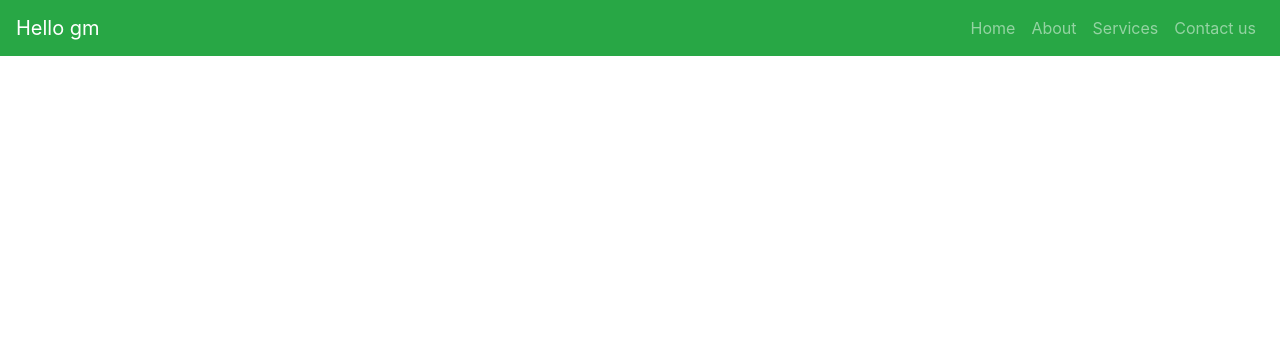
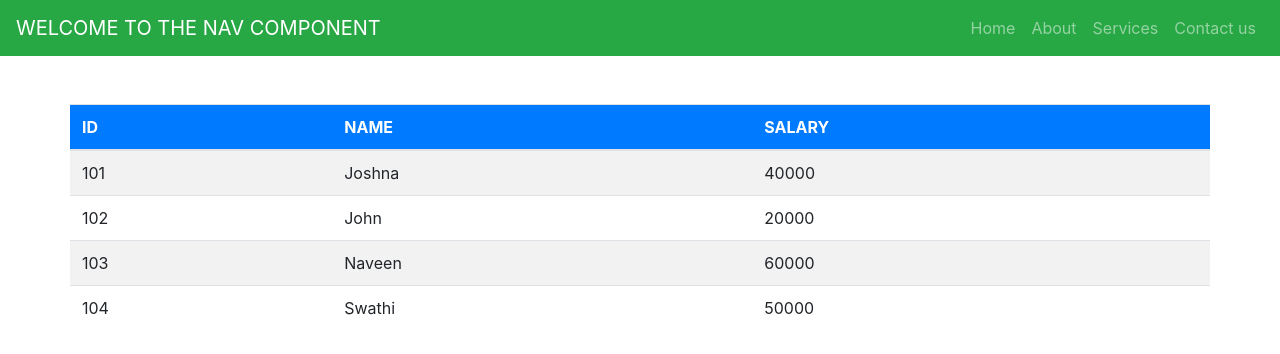
Before and after one commit to Joshnagowd/bootstrap, a plain HTML site: page Employee.html in a window 1280 px wide. Drawn offline with Linux system fonts and the light colour scheme.

Commit message:
multiscreen

```diff
--- a/Employee.html
+++ b/Employee.html
@@ -6,12 +6,12 @@
 </head>
 <body>
 <nav class="navbar navbar-dark bg-success navbar-expand-lg">
-<a href="#"class="navbar-brand">Hello gm</a>
+<a href="#"class="navbar-brand">WELCOME TO THE NAV COMPONENT</a>
 <div class="ml-auto">
     <ul class="navbar-nav">
         <li class="nav-list"><a class="nav-link" href="#">Home</a></li>
         <li class="nav-list"><a class="nav-link" href="#">About</a></li>
-        <li class="nav-list"><a class="nav-link href="#">Services</a></li>
+        <li class="nav-list"><a class="nav-link"  href="#">Services</a></li>
         <li class="nav-list"><a class="nav-link" href="#">Contact us</a></li>
     </ul>
 </div>
@@ -20,7 +20,43 @@
     <div class="row">
         <div class="col-6"></div>
 <table class="table table-hover table-striped">
-    <thead class="bg-success text"
+    <thead class="bg-primary text-white">
+        <th>ID</th>
+        <th>NAME</th>
+        <th>SALARY</th>
+
+    </thead>
+    <tbody>
+        <tr>
+            <td>101</td>
+            <td>Joshna</td>
+            <td>40000</td>
+
+
+        </tr>
+        <tr>
+            <td>102</td>
+            <td>John</td>
+            <td>20000</td>
+
+
+        </tr>
+        <tr>
+            <td>103</td>
+            <td>Naveen</td>
+            <td>60000</td>
+
+
+        </tr>
+        <tr>
+            <td>104</td>
+            <td>Swathi</td>
+            <td>50000</td>
+
+
+        </tr>
+
+    </tbody>
 </table>
 
 
```
